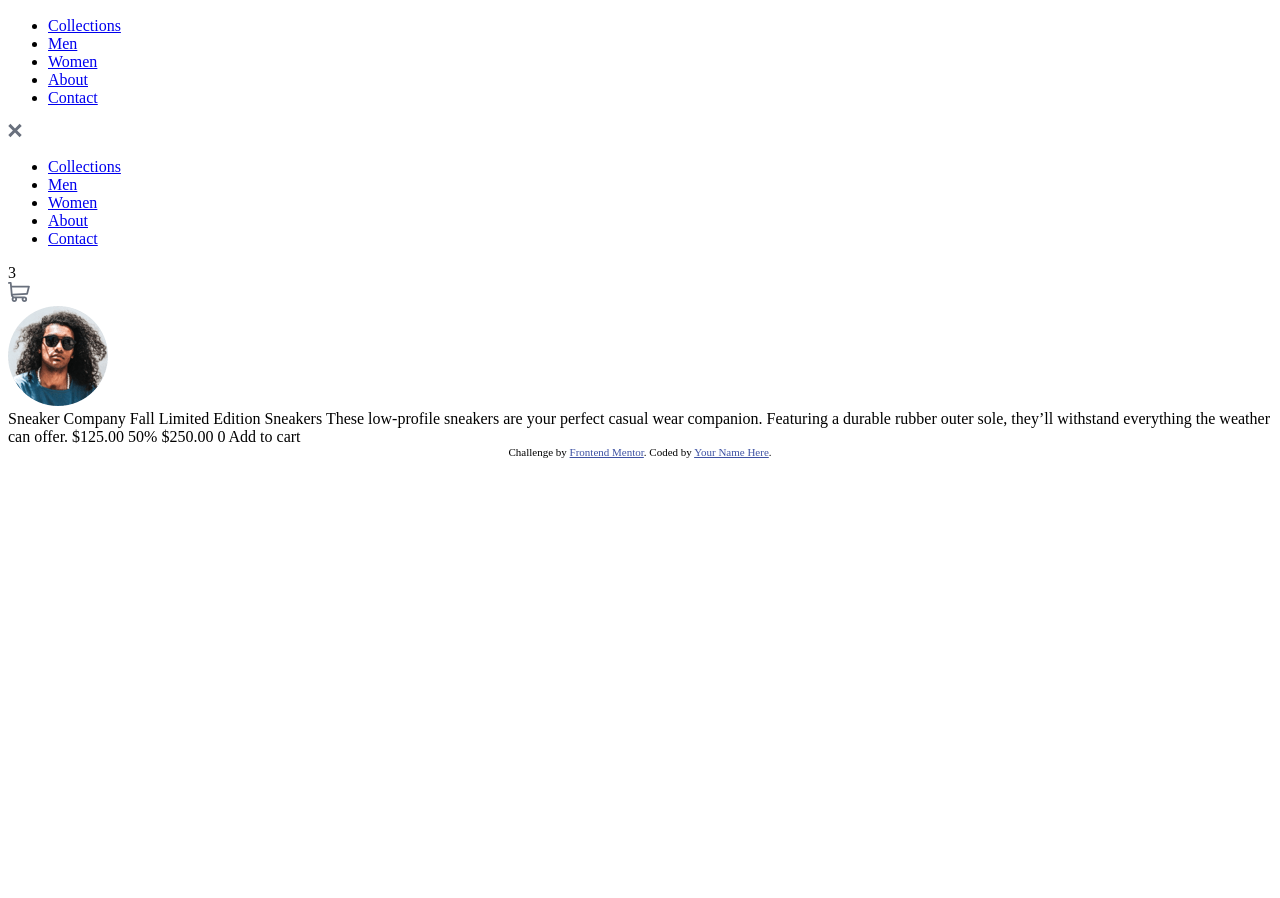
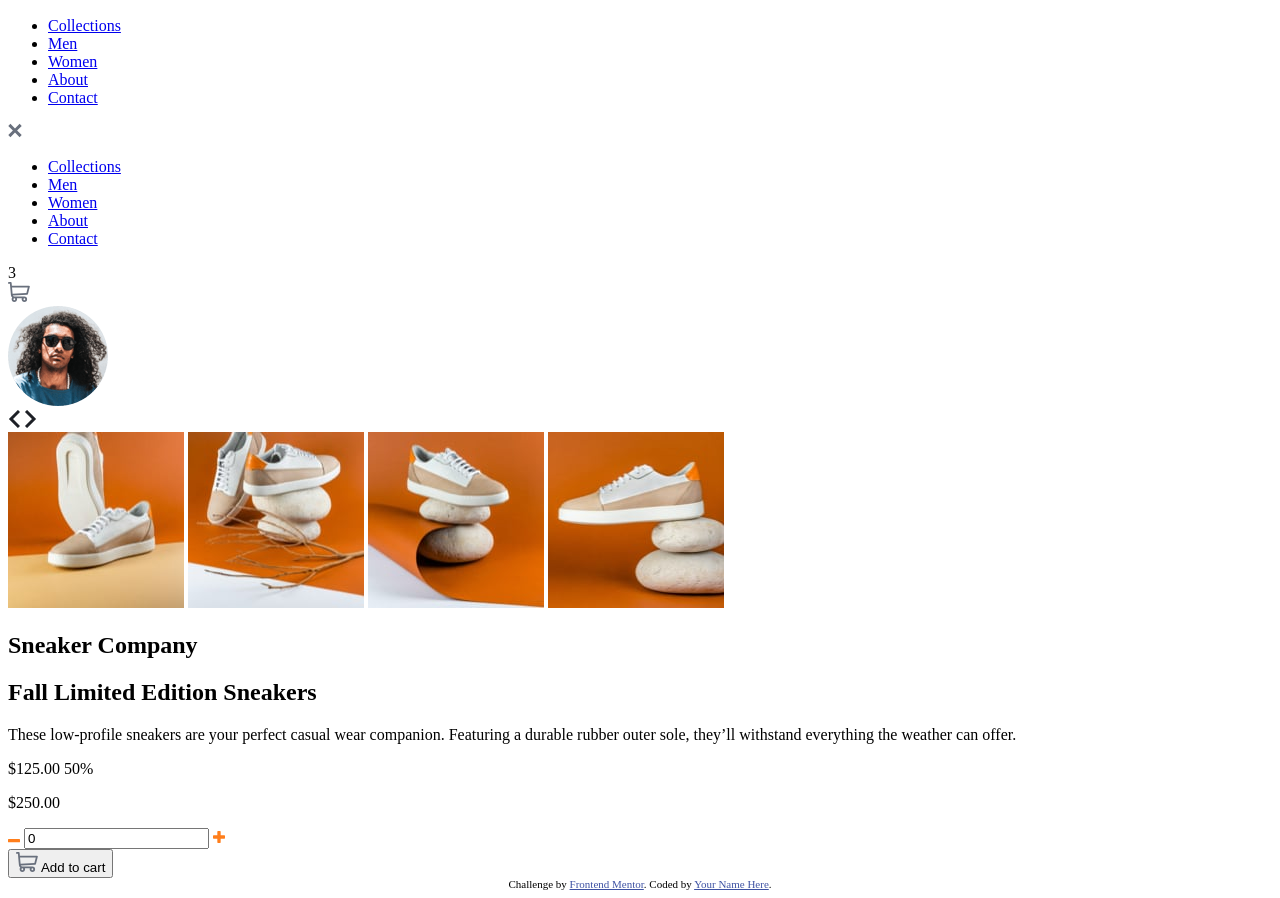
Before and after one commit to aincatoni/ecommerce-sneakers-frontendmentor, a plain HTML site: page index.html in a window 1280 px wide. Shown: the part 31-929 px from the top of the page. Before the commit the page ends 800 px from the top, so only its background shows below. Drawn offline with Linux system fonts and the light colour scheme.

Commit message:
agrega estructura base: galeria, detalles precios y añadir al carro

```diff
--- a/index.html
+++ b/index.html
@@ -56,27 +56,48 @@
       </div>
     </header>
 
+    <section class="content">
+      <article class="gallery">
+        <div class="gallery__image-container">
+          <img class="gallery__previous" src="./images/icon-previous.svg" alt=" icon previous">
+          <img class="gallery__next" src="./images/icon-next.svg" alt="icon next">
+        </div>
+        <div class="gallery__thumbnails">
+          <img id="1" class="gallery__thumbnails" src="./images/image-product-1-thumbnail.jpg" alt="thumbnail">
+          <img id="2" class="gallery__thumbnails" src="./images/image-product-2-thumbnail.jpg" alt="thumbnail">
+          <img id="3" class="gallery__thumbnails" src="./images/image-product-3-thumbnail.jpg" alt="thumbnail">
+          <img id="4" class="gallery__thumbnails" src="./images/image-product-4-thumbnail.jpg" alt="thumbnail">
+        </div>
+      </article>
+      <article class="details">
+        <h2 class="details_:company">Sneaker Company</h2>
+        <h2 class="details__title">Fall Limited Edition Sneakers</h2>
+        <p class="details__description">
+          These low-profile sneakers are your perfect casual wear companion. Featuring a
+          durable rubber outer sole, they’ll withstand everything the weather can offer.</p>
+
+          <div class="details__prices">
+            <p class="details__now">$125.00 <span class="details__now">50%</span></p>
+            <p class="details__before">$250.00</p>
+          </div>
+
+          <div class="details__product-quantity">
+            <div class="input">
+              <img class="input__minus" src="./images/icon-minus.svg" alt="icon minus">
+              <input class="input__number" type="number" value="0">
+              <img class="input__pluss" src="./images/icon-plus.svg" alt="icon plus">
+            </div>
+            <button class="details__button">
+              <img src="./images/icon-cart.svg" alt="">
+              Add to cart
+            </button>
+          </div>
+      </article>
+    </section>
+
   </main>
 
 
-
-
-
-
-
-  Sneaker Company
-
-  Fall Limited Edition Sneakers
-
-  These low-profile sneakers are your perfect casual wear companion. Featuring a
-  durable rubber outer sole, they’ll withstand everything the weather can offer.
-
-  $125.00
-  50%
-  $250.00
-
-  0
-  Add to cart
 
   <div class="attribution">
     Challenge by <a href="https://www.frontendmentor.io?ref=challenge" target="_blank">Frontend Mentor</a>.
```
